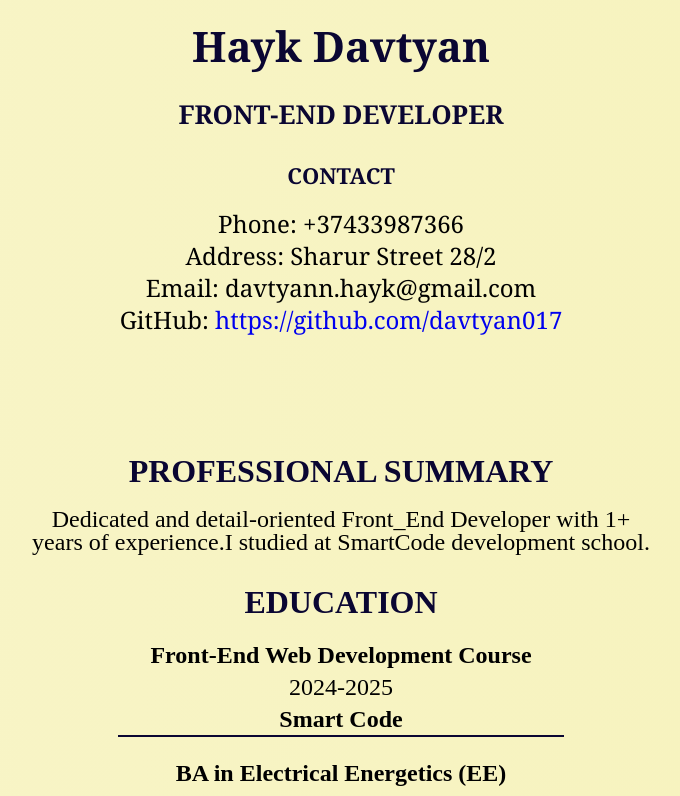
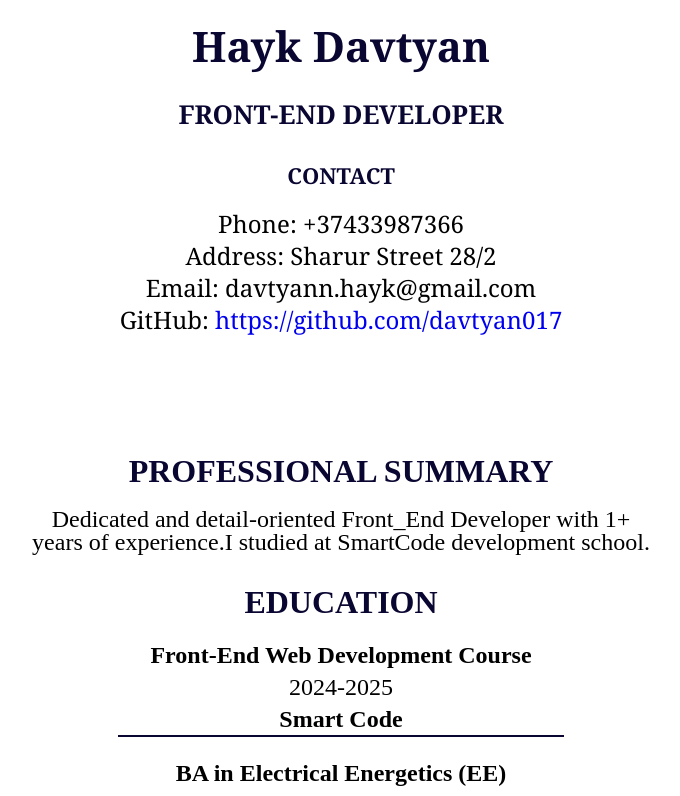
Before and after one commit to davtyan017/My_CV, a React (Vite) app: page / in a window 1280 px wide. Shown: the top 796 px of the page, without its empty margins (299-979 px from the left). Built offline with nearby package versions, Linux system fonts and the light colour scheme.

Commit message:
Initial commit after SSH key fix

```diff
--- a/src/App.css
+++ b/src/App.css
@@ -1,10 +1,6 @@
 
 :root {
   --color: #0a0632;
-}body {
-  background: #ede57481;
-  background: -webkit-linear-gradient(to right, #e1f5c4, #ede57460);
-  background: linear-gradient(to right, #ede57465, #ede5747a);
 }
 * {
   padding: 0;
```
Also changed, not shown: 2 other files (tests, documents, lock files or other folders).
